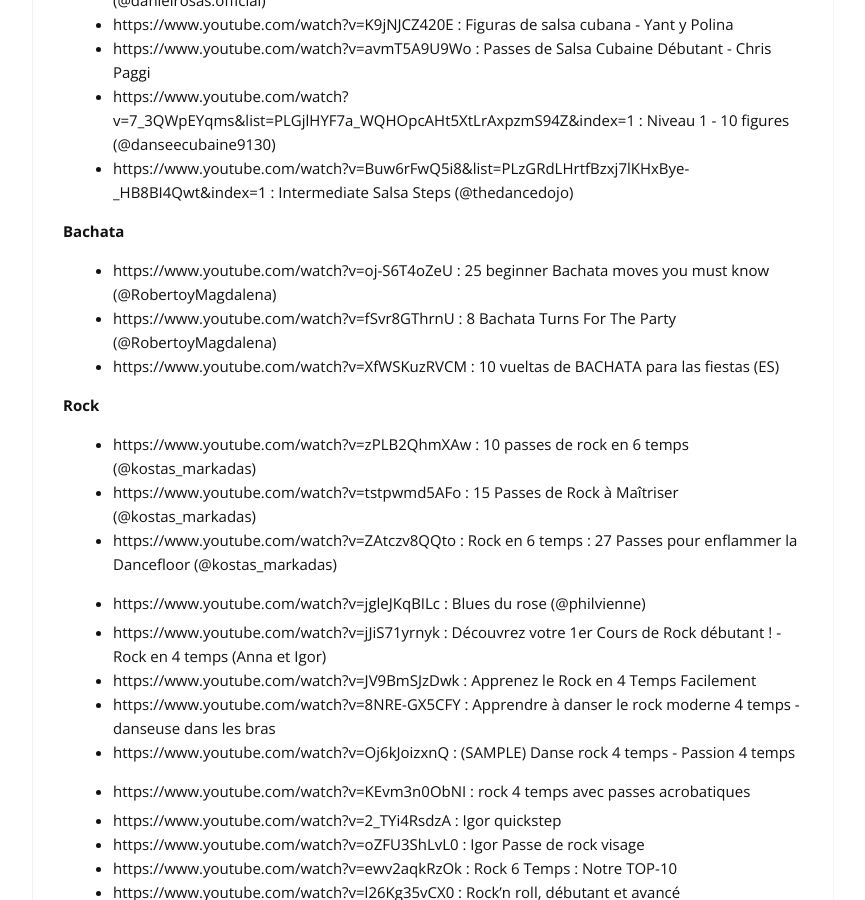
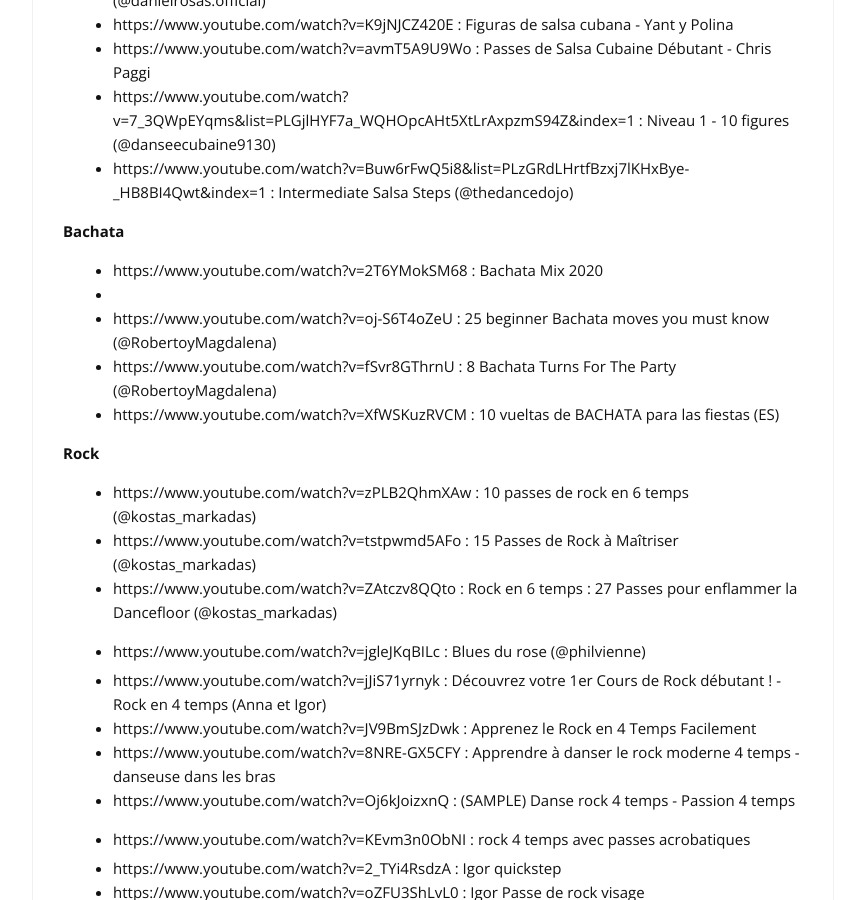
Before and after one commit to cylmat/cylmat.github.io, a Jekyll site: the page built from _pages/tricks.md, in a window 1280 px wide and 900 px high, scrolled down 783 px. Shown: the whole window, without its empty margins (207-1072 px from the left). Built offline with Jekyll 4.4.1, drawn with Linux system fonts in a browser that asks for light colours; nearby versions of some CDN libraries.

Commit message:
Update tricks.md

```diff
--- a/_pages/tricks.md
+++ b/_pages/tricks.md
@@ -27,6 +27,8 @@
 - https://www.youtube.com/watch?v=Buw6rFwQ5i8&list=PLzGRdLHrtfBzxj7lKHxBye-_HB8BI4Qwt&index=1 : Intermediate Salsa Steps (@thedancedojo)
 
 **Bachata**
+- https://www.youtube.com/watch?v=2T6YMokSM68 : Bachata Mix 2020
+-
 - https://www.youtube.com/watch?v=oj-S6T4oZeU : 25 beginner Bachata moves you must know (@RobertoyMagdalena)
 - https://www.youtube.com/watch?v=fSvr8GThrnU : 8 Bachata Turns For The Party (@RobertoyMagdalena)
 - https://www.youtube.com/watch?v=XfWSKuzRVCM : 10 vueltas de BACHATA para las fiestas (ES)
```
